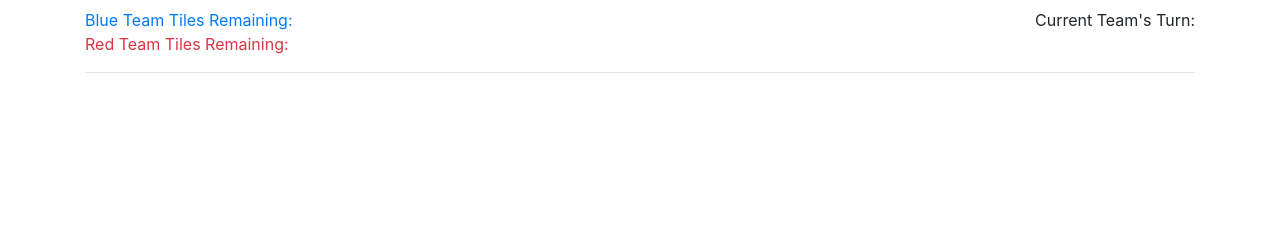
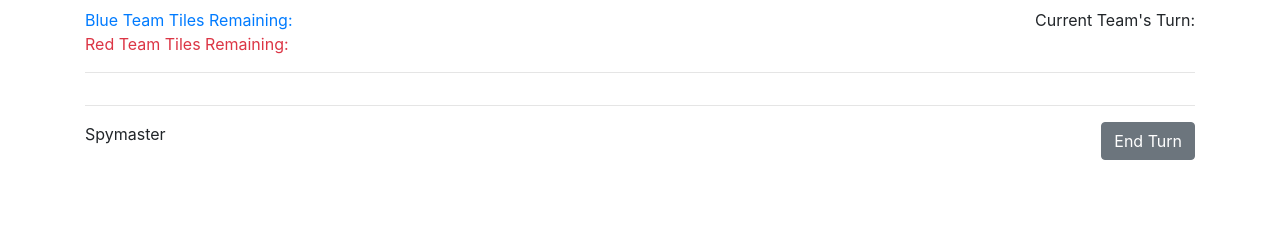
Before and after one commit to Tyler-Yates/hidden-names, a Python web app: template application/templates/game.html in a window 1280 px wide. Shown: the part 48-300 px from the top of the page. Run offline with Jinja, Linux system fonts and the light colour scheme; the template is opened without the code that fills it, so the values that code supplies are empty; some libraries are stand-ins or nearby versions.

Commit message:
Add end turn button and functionality

```diff
--- a/application/data/game_update.py
+++ b/application/data/game_update.py
@@ -12,10 +12,10 @@ class GameUpdate:
         if game_state.winning_team:
             self.winning_team = game_state.winning_team
 
-        if tiles:
+        if tiles is None:
+            self.tiles = game_state.get_tiles_json()
+        else:
             self.tiles = tiles
-        else:
-            self.tiles = game_state.get_tiles_json()
 
     def to_json(self) -> Dict[str, object]:
         return self.__dict__
--- a/application/static/game.js
+++ b/application/static/game.js
@@ -18,14 +18,14 @@ $(document).ready(function () {
         });
     });
 
-    add_button_event_listener(socket, roomName);
+    add_button_event_listeners(socket, roomName);
 });
 
 // Function that sets up the logic for emitting a socket message when clicking on a button.
-function add_button_event_listener(socket, roomName) {
+function add_button_event_listeners(socket, roomName) {
     // Add an event wrapper to the entire button div but filter clicks only for button elements.
-    const wrapper = document.getElementById('button-container');
-    wrapper.addEventListener('click', (event) => {
+    const buttonWrapper = document.getElementById('button-container');
+    buttonWrapper.addEventListener('click', (event) => {
         const isButton = event.target.nodeName === 'BUTTON';
         if (!isButton) {
             return;
@@ -35,6 +35,11 @@ function add_button_event_listener(socket, roomName) {
         const inputElement = document.getElementById(inputId);
 
         socket.emit('guess', {'room': roomName, 'guess': inputElement.value});
+    });
+
+    const endTurnButton = document.getElementById('end-turn-button');
+    endTurnButton.addEventListener('click', (event) => {
+        socket.emit('end_turn', {'room': roomName});
     });
 }
 
@@ -88,5 +93,5 @@ function update_tile(word, hidden_value, guessed) {
     }
 
 
-    tile.setAttribute("class", `btn btn-block shadow-none rounded-0 ${category}`);
+    tile.setAttribute("class", `btn btn-tile btn-block shadow-none rounded-0 ${category}`);
 }
--- a/application/static/matrix.css
+++ b/application/static/matrix.css
@@ -2,6 +2,6 @@
   height: 100px;
 }
 
-.btn {
+.btn-tile {
   height: 100px;
 }
--- a/application/templates/game.html
+++ b/application/templates/game.html
@@ -46,13 +46,31 @@
         {% endif %}
 
         <div class="col">
-            <button id="button-{{ game_tile.word }}" class="btn btn-light btn-block rounded-0">
+            <button id="button-{{ game_tile.word }}" class="btn btn-tile btn-light btn-block rounded-0">
                 <input type="hidden" id="button-{{ game_tile.word }}-input" name="word" value="{{ game_tile.word }}"/>
                 {{ game_tile.word }}
             </button>
         </div>
     {% endfor %}
     </div>
+</div>
+
+<div class="container">
+    <div class="row">
+        <div class="col">
+            <hr>
+        </div>
     </div>
+    <div class="row">
+        <div class="col">
+            <!-- TODO: Add a toggle for spymaster mode -->
+            Spymaster
+        </div>
+        <div class="col text-right">
+            <button id="end-turn-button" class="btn btn-secondary">End Turn</button>
+        </div>
+    </div>
+</div>
+
 </body>
 </html>
```
Also changed, not shown: application/networking/events.py (+12 -3 lines).
